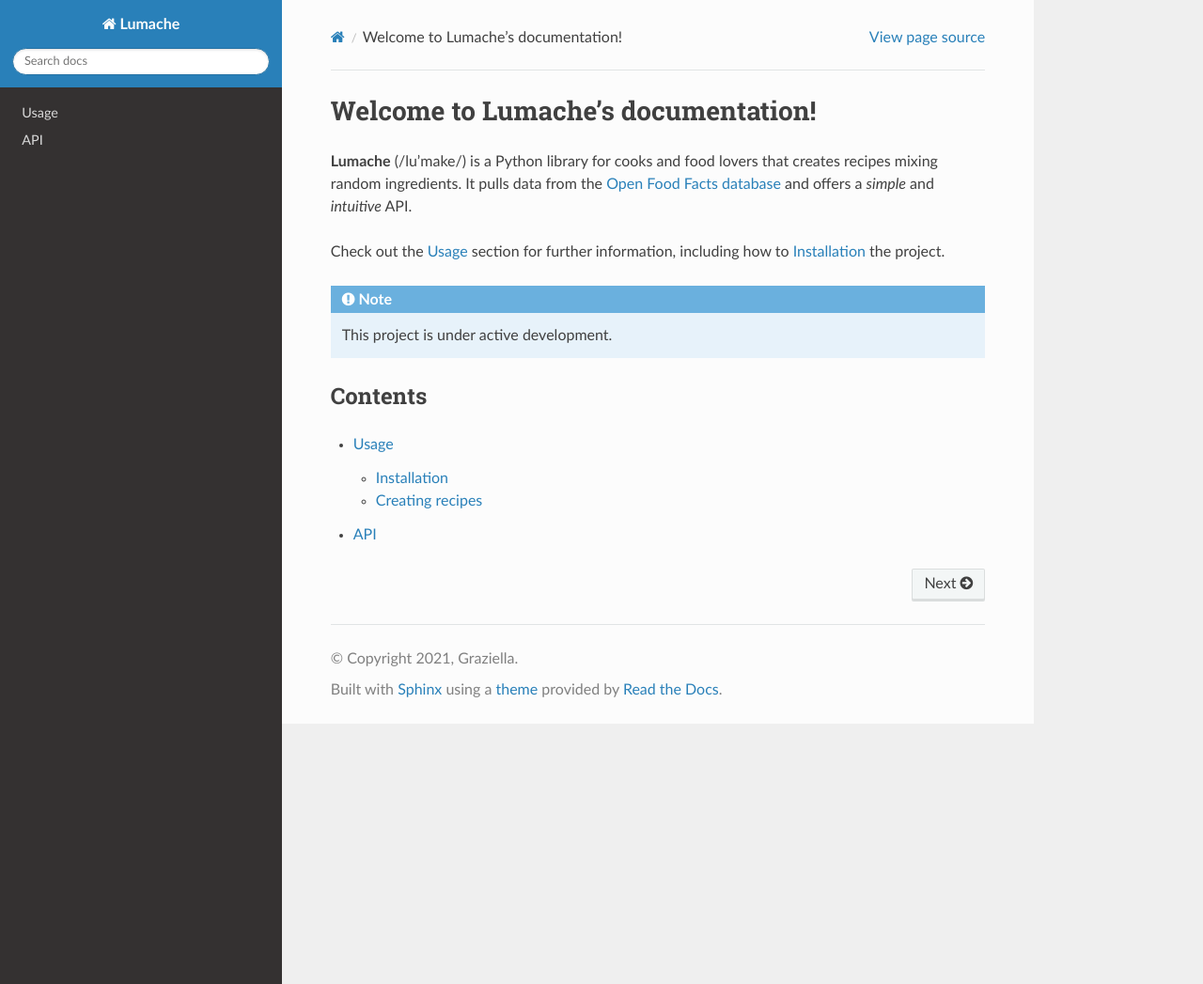
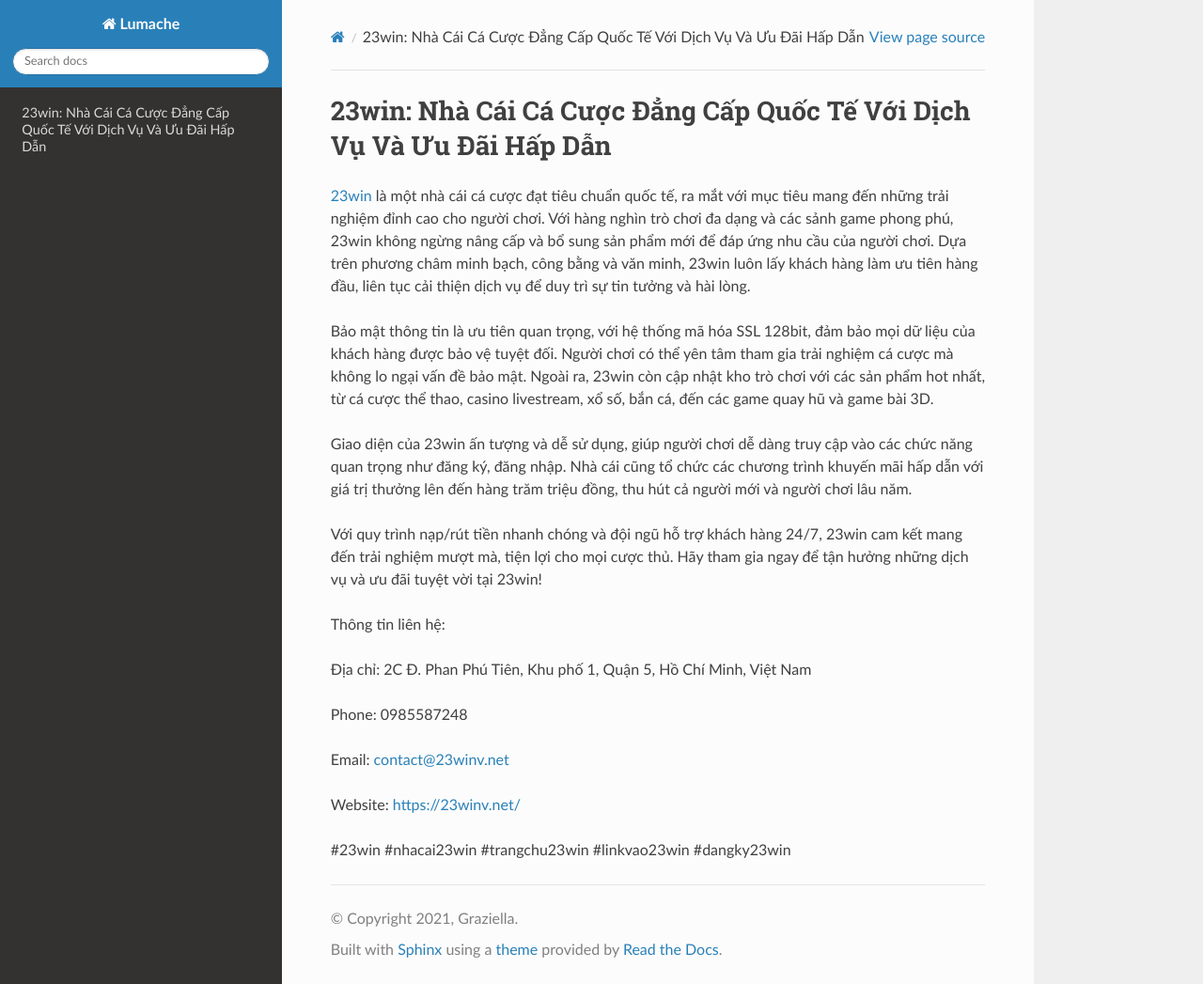
Before and after one commit to p8ebermouc/23winvnet, a Sphinx documentation site: the page built from docs/source/index.rst, in a window 1280 px wide and 1047 px high. Shown: the whole window at 94% size. Built offline with Sphinx 7.4.7 and the Read the Docs theme 3.1.0, drawn with Linux system fonts in a browser that asks for light colours.

Commit message:
Update index.rst

```diff
--- a/docs/source/index.rst
+++ b/docs/source/index.rst
@@ -1,22 +1,22 @@
-Welcome to Lumache's documentation!
+23win: Nhà Cái Cá Cược Đẳng Cấp Quốc Tế Với Dịch Vụ Và Ưu Đãi Hấp Dẫn
 ===================================
 
-**Lumache** (/lu'make/) is a Python library for cooks and food lovers
-that creates recipes mixing random ingredients.
-It pulls data from the `Open Food Facts database <https://world.openfoodfacts.org/>`_
-and offers a *simple* and *intuitive* API.
+`23win <https://23winv.net/>`_ là một nhà cái cá cược đạt tiêu chuẩn quốc tế, ra mắt với mục tiêu mang đến những trải nghiệm đỉnh cao cho người chơi. Với hàng nghìn trò chơi đa dạng và các sảnh game phong phú, 23win không ngừng nâng cấp và bổ sung sản phẩm mới để đáp ứng nhu cầu của người chơi. Dựa trên phương châm minh bạch, công bằng và văn minh, 23win luôn lấy khách hàng làm ưu tiên hàng đầu, liên tục cải thiện dịch vụ để duy trì sự tin tưởng và hài lòng.
 
-Check out the :doc:`usage` section for further information, including
-how to :ref:`installation` the project.
+Bảo mật thông tin là ưu tiên quan trọng, với hệ thống mã hóa SSL 128bit, đảm bảo mọi dữ liệu của khách hàng được bảo vệ tuyệt đối. Người chơi có thể yên tâm tham gia trải nghiệm cá cược mà không lo ngại vấn đề bảo mật. Ngoài ra, 23win còn cập nhật kho trò chơi với các sản phẩm hot nhất, từ cá cược thể thao, casino livestream, xổ số, bắn cá, đến các game quay hũ và game bài 3D.
 
-.. note::
+Giao diện của 23win ấn tượng và dễ sử dụng, giúp người chơi dễ dàng truy cập vào các chức năng quan trọng như đăng ký, đăng nhập. Nhà cái cũng tổ chức các chương trình khuyến mãi hấp dẫn với giá trị thưởng lên đến hàng trăm triệu đồng, thu hút cả người mới và người chơi lâu năm.
 
-   This project is under active development.
+Với quy trình nạp/rút tiền nhanh chóng và đội ngũ hỗ trợ khách hàng 24/7, 23win cam kết mang đến trải nghiệm mượt mà, tiện lợi cho mọi cược thủ. Hãy tham gia ngay để tận hưởng những dịch vụ và ưu đãi tuyệt vời tại 23win!
 
-Contents
---------
+Thông tin liên hệ:
 
-.. toctree::
+Địa chỉ: 2C Đ. Phan Phú Tiên, Khu phố 1, Quận 5, Hồ Chí Minh, Việt Nam
 
-   usage
-   api
+Phone: 0985587248
+
+Email: contact@23winv.net
+
+Website: https://23winv.net/
+
+#23win #nhacai23win #trangchu23win #linkvao23win #dangky23win
```
